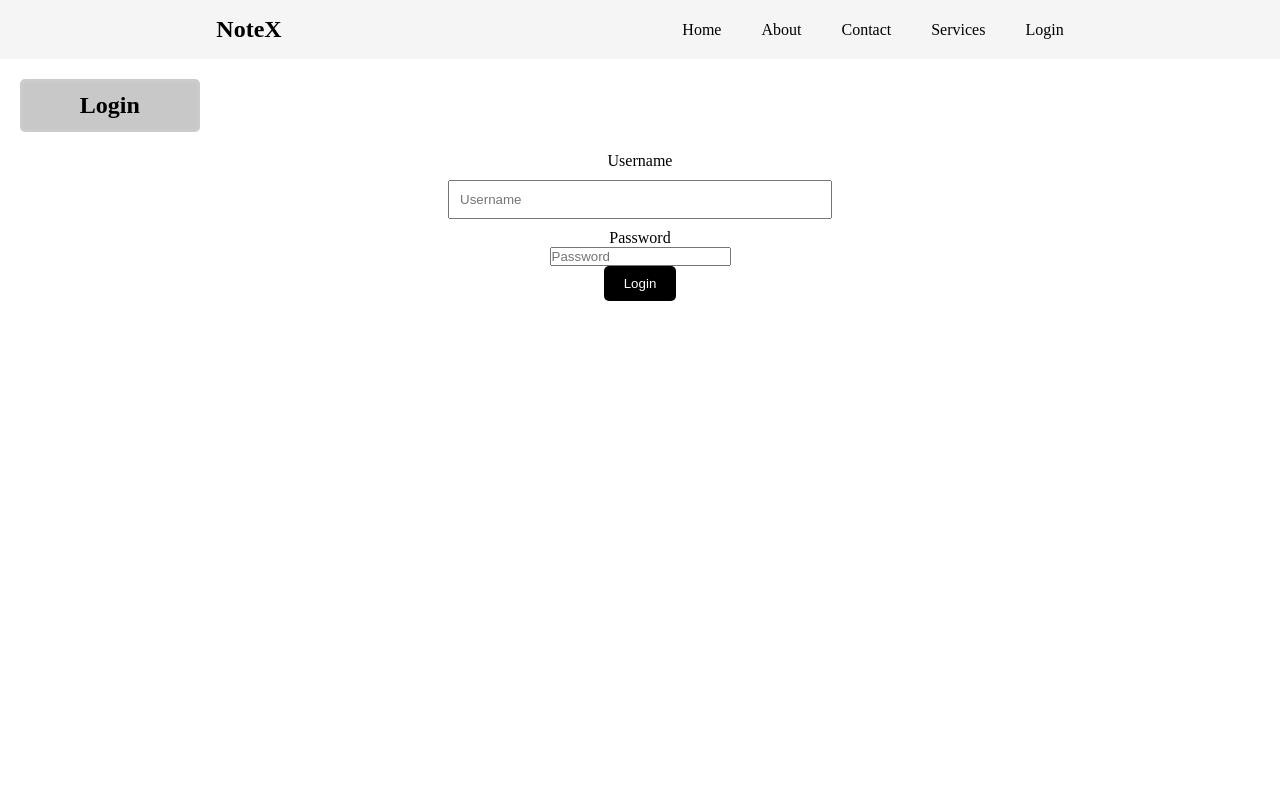
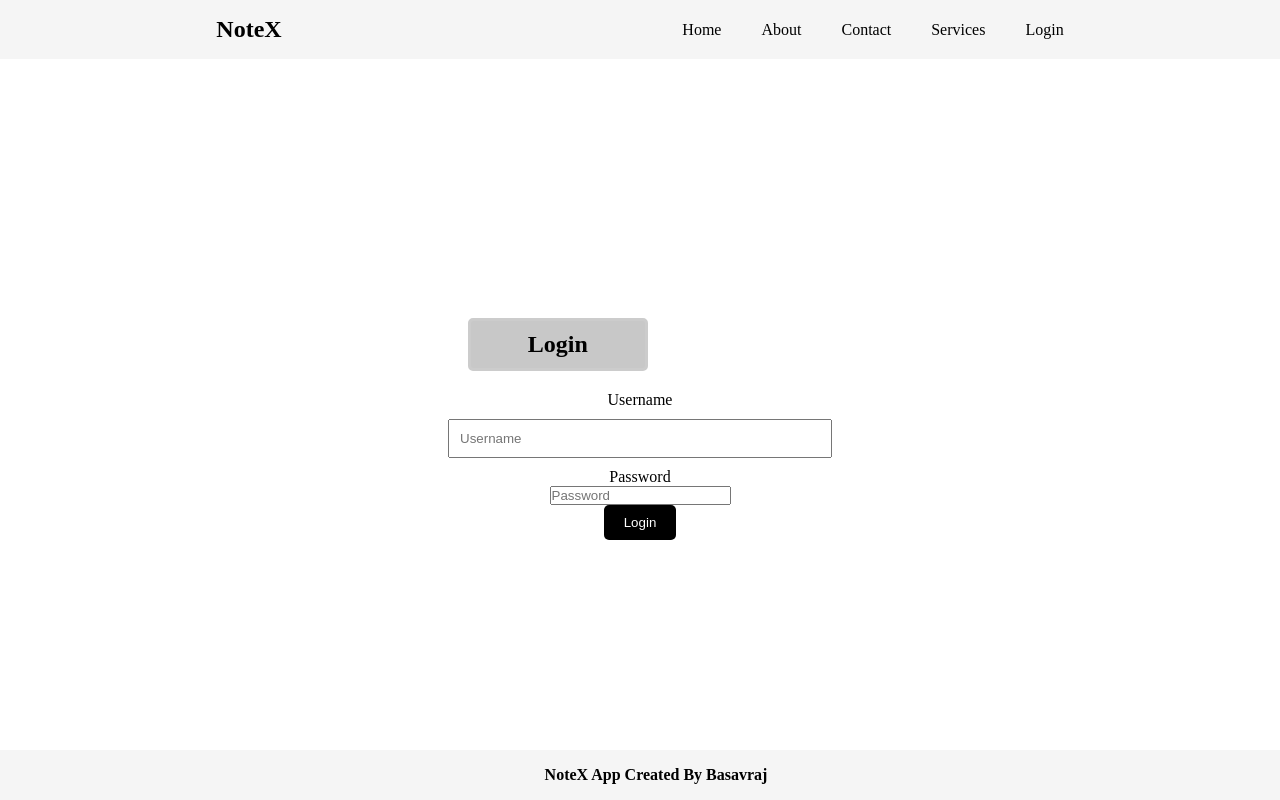
Before and after one commit to Basavrajcharate/Notes_app, a React (Vite) app in the folder Notes_app/: page /login in a window 1280 px wide. Built offline with nearby package versions, Linux system fonts and the light colour scheme.

Commit message:
no change

```diff
--- /dev/null
+++ b/Notes_app/components/login.css
@@ -0,0 +1,7 @@
+.login-container {
+    display: flex;
+    flex-direction: column;
+    align-items: center;
+    justify-content: center;
+    height: 90vh;
+}
--- a/Notes_app/components/login.jsx
+++ b/Notes_app/components/login.jsx
@@ -1,7 +1,11 @@
 import React from 'react'
+import './Login.css'
+import Footer from './Footer'
 
 const Login = () => {
   return (
+    <>
+    <section>
     <div className="login-container">
       <div className="login-form">
         <h2>Login</h2>
@@ -18,6 +22,9 @@ const Login = () => {
         </form>
       </div>
     </div>
+    </section>
+    <Footer />
+    </>
   )
 }
 
```
